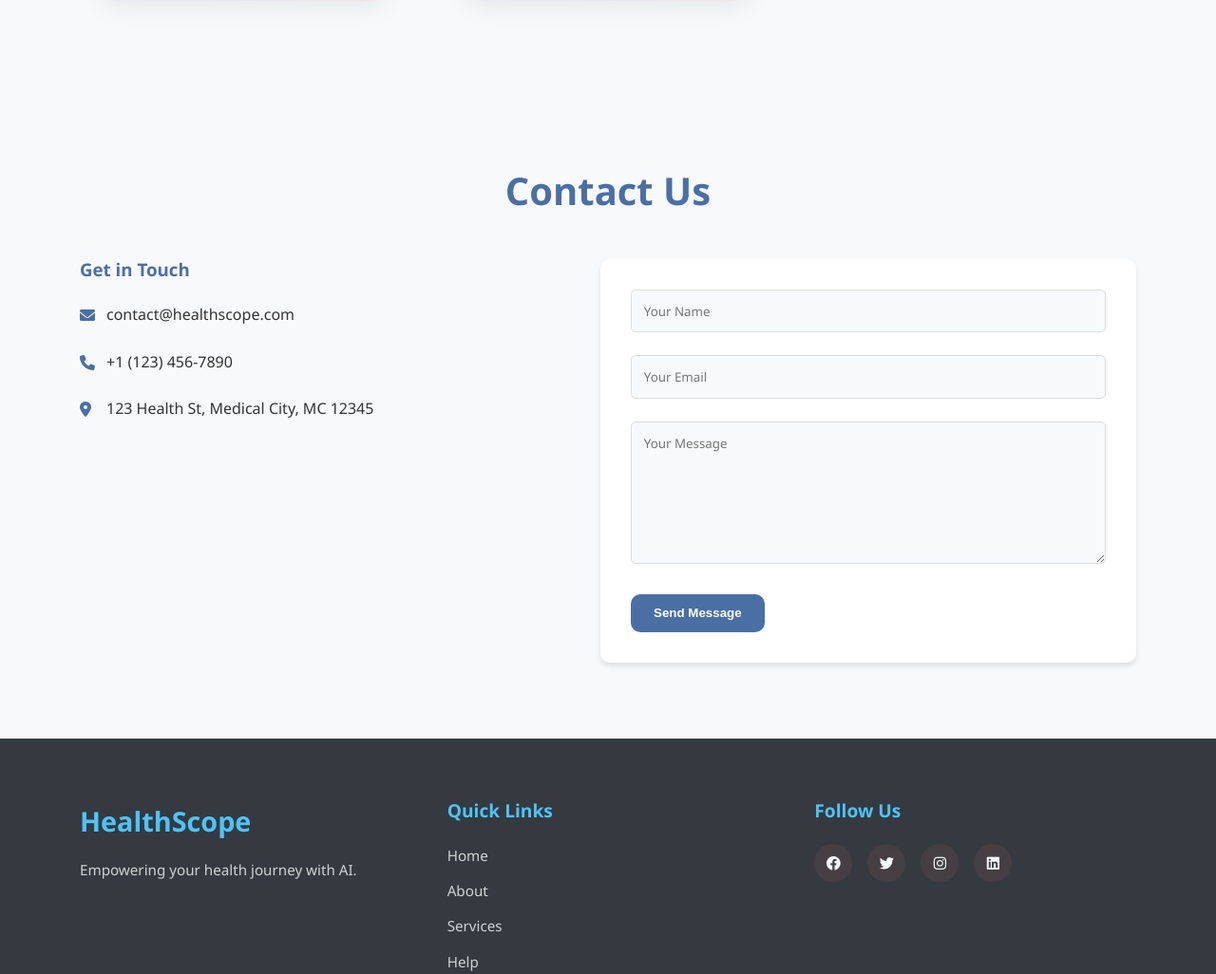
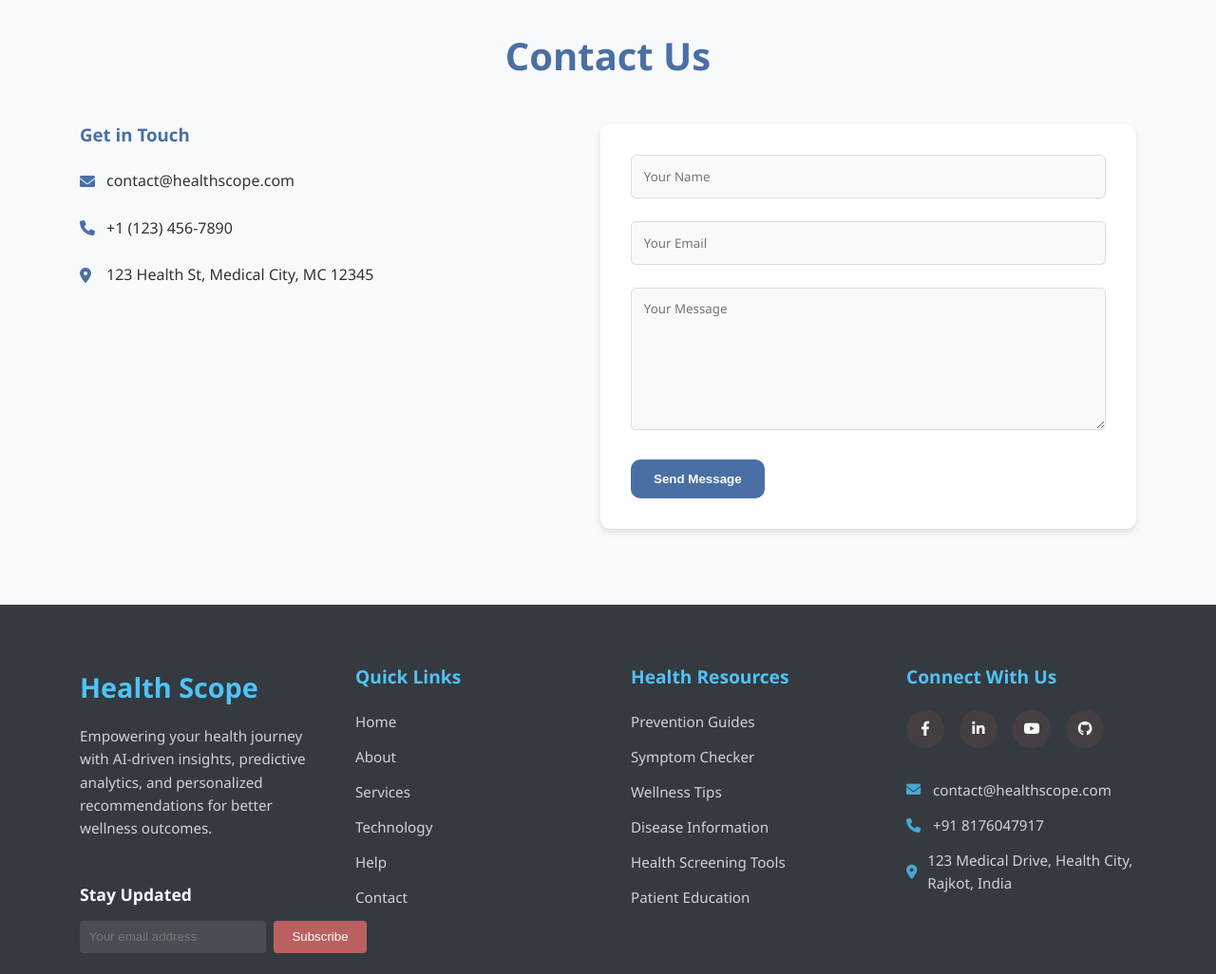
Before and after one commit to Angad143/HealthScope---A-Multi-Disease-Progression-and-Severity-Prediction-Platform, a Flask app: page / in a window 1280 px wide. Shown: the part 5474-6500 px from the top of the page at 95% size. Run offline with Flask 3, Linux system fonts and the light colour scheme; some libraries are stand-ins or nearby versions.

Commit message:
completed footer parts

```diff
--- a/Health Scope - Multi-Disease Prediction System (Flask)/templates/index.html
+++ b/Health Scope - Multi-Disease Prediction System (Flask)/templates/index.html
@@ -300,55 +300,93 @@
     <!-- Technology Section -->
     <section id="technology" class="technology-section">
         <div class="container">
+            <div class="section-header">
                 <h2>Our Technology Stack</h2>
+                <p class="technology-section-description">
+                    This project uses some amazing tools. I used Python to handle the data and make things work.
+                    TensorFlow helps with deep learning, and Scikit-learn is used for machine learning. I used Flask to
+                    show everything on a website. All these tools work together that can analyze health data and provide
+                    meaningful insights.
+                </p>
+            </div>
+
             <div class="tech-grid">
+                <!-- Artificial Intelligence -->
                 <div class="tech-card">
-                    <img src="{{ url_for('static', filename='images/tech-icons/deep-learning.png') }}"
-                        alt="Deep Learning" class="tech-icon">
-                    <h3>Deep Learning</h3>
-                    <p>Advanced neural networks for accurate disease prediction and pattern recognition.</p>
+                    <div class="tech-image-wrapper">
+                        <img src="{{ url_for('static', filename='images/tech-icons/Artificial-Intelligence.jpg') }}"
+                            alt="Artificial Intelligence" class="tech-image">
                     </div>
+                    <div class="tech-content">
+                        <h3>Artificial Intelligence</h3>
+                        <p>AI-powered analysis for comprehensive health assessments and recommendations.</p>
+                        <span class="tech-tag AI-btn">Smart Analysis</span>
+                    </div>
+                </div>
+                <!-- Machine Learning -->
                 <div class="tech-card">
-                    <img src="{{ url_for('static', filename='images/tech-icons/machine-learning.png') }}"
-                        alt="Machine Learning" class="tech-icon">
+                    <div class="tech-image-wrapper">
+                        <img src="{{ url_for('static', filename='images/tech-icons/Machine-learning.jpg') }}"
+                            alt="Machine Learning" class="tech-image">
+                    </div>
+                    <div class="tech-content">
                         <h3>Machine Learning</h3>
                         <p>Predictive algorithms that learn from health data to provide personalized insights.</p>
+                        <span class="tech-tag ML-btn">Predictive Models</span>
                     </div>
+                </div>
+
+                <!-- Generative AI -->
                 <div class="tech-card">
-                    <img src="{{ url_for('static', filename='images/tech-icons/ai.png') }}"
-                        alt="Artificial Intelligence" class="tech-icon">
-                    <h3>Artificial Intelligence</h3>
-                    <p>AI-powered analysis for comprehensive health assessments and recommendations.</p>
+                    <div class="tech-image-wrapper">
+                        <img src="{{ url_for('static', filename='images/tech-icons/Generative-AI.png') }}"
+                            alt="Generative AI" class="tech-image">
                     </div>
-                <div class="tech-card">
-                    <img src="{{ url_for('static', filename='images/tech-icons/genai.png') }}" alt="Generative AI"
-                        class="tech-icon">
+                    <div class="tech-content">
                         <h3>Generative AI</h3>
                         <p>Cutting-edge models for synthetic data generation and advanced analysis.</p>
+                        <span class="tech-tag Gen-AI-btn">Data Synthesis</span>
                     </div>
+                </div>
+
+                <!-- Data Science -->
                 <div class="tech-card">
-                    <img src="{{ url_for('static', filename='images/tech-icons/data-science.png') }}" alt="Data Science"
-                        class="tech-icon">
+                    <div class="tech-image-wrapper">
+                        <img src="{{ url_for('static', filename='images/tech-icons/Data-Science.jpg') }}"
+                            alt="Data Science" class="tech-image">
+                    </div>
+                    <div class="tech-content">
                         <h3>Data Science</h3>
                         <p>Extracting meaningful patterns from complex medical datasets.</p>
+                        <span class="tech-tag DS-btn">Pattern Recognition</span>
                     </div>
+                </div>
+
+
+                <!-- Python -->
                 <div class="tech-card">
-                    <img src="{{ url_for('static', filename='images/tech-icons/data-analytics.png') }}"
-                        alt="Data Analytics" class="tech-icon">
-                    <h3>Data Analytics</h3>
-                    <p>Statistical analysis and visualization of health trends and metrics.</p>
+                    <div class="tech-image-wrapper">
+                        <img src="{{ url_for('static', filename='images/tech-icons/Python.jpg') }}" alt="Python"
+                            class="tech-image">
                     </div>
-                <div class="tech-card">
-                    <img src="{{ url_for('static', filename='images/tech-icons/python.png') }}" alt="Python"
-                        class="tech-icon">
+                    <div class="tech-content">
                         <h3>Python</h3>
                         <p>Powerful programming language for backend development and data processing.</p>
+                        <span class="tech-tag Python-btn">Backend</span>
                     </div>
+                </div>
+
+                <!-- Flask -->
                 <div class="tech-card">
-                    <img src="{{ url_for('static', filename='images/tech-icons/flask.png') }}" alt="Flask"
-                        class="tech-icon">
+                    <div class="tech-image-wrapper">
+                        <img src="{{ url_for('static', filename='images/tech-icons/Flask.jpg') }}" alt="Flask"
+                            class="tech-image">
+                    </div>
+                    <div class="tech-content">
                         <h3>Flask</h3>
                         <p>Lightweight web framework for building robust and scalable applications.</p>
+                        <span class="tech-tag Flask-btn">Web Framework</span>
+                    </div>
                 </div>
             </div>
         </div>
@@ -386,8 +424,16 @@
         <div class="container">
             <div class="footer-content">
                 <div class="footer-logo">
-                    <a href="#" class="logo">HealthScope</a>
-                    <p>Empowering your health journey with AI.</p>
+                    <a href="#home" class="logo">Health Scope</a>
+                    <p>Empowering your health journey with AI-driven insights, predictive analytics, and personalized
+                        recommendations for better wellness outcomes.</p>
+                    <div class="footer-newsletter">
+                        <h4>Stay Updated</h4>
+                        <form class="newsletter-form">
+                            <input type="email" placeholder="Your email address" required>
+                            <button type="submit">Subscribe</button>
+                        </form>
+                    </div>
                 </div>
                 <div class="footer-links">
                     <h3>Quick Links</h3>
@@ -395,27 +441,49 @@
                         <li><a href="#home">Home</a></li>
                         <li><a href="#about">About</a></li>
                         <li><a href="#services">Services</a></li>
+                        <li><a href="#technology">Technology</a></li>
                         <li><a href="#help">Help</a></li>
                         <li><a href="#contact">Contact</a></li>
                     </ul>
                 </div>
+                <div class="footer-links">
+                    <h3>Health Resources</h3>
+                    <ul>
+                        <li><a href="#home">Prevention Guides</a></li>
+                        <li><a href="#home">Symptom Checker</a></li>
+                        <li><a href="#home">Wellness Tips</a></li>
+                        <li><a href="#home">Disease Information</a></li>
+                        <li><a href="#home">Health Screening Tools</a></li>
+                        <li><a href="#home">Patient Education</a></li>
+                    </ul>
+                </div>
                 <div class="footer-social">
-                    <h3>Follow Us</h3>
+                    <h3>Connect With Us</h3>
                     <div class="social-icons">
-                        <a href="#"><i class="fab fa-facebook"></i></a>
-                        <a href="#"><i class="fab fa-twitter"></i></a>
-                        <a href="#"><i class="fab fa-instagram"></i></a>
-                        <a href="#"><i class="fab fa-linkedin"></i></a>
+                        <a href="https://www.facebook.com/gangad143" aria-label="Facebook" target="_blank"
+                            rel="noopener noreferrer"><i class="fab fa-facebook-f"></i></a>
+                        <a href="https://www.linkedin.com/in/angadgupta143/" aria-label="LinkedIn" target="_blank"
+                            rel="noopener noreferrer"><i class="fab fa-linkedin-in"></i></a>
+                        <a href="https://www.youtube.com/@greenature143" aria-label="YouTube" target="_blank"
+                            rel="noopener noreferrer"><i class="fab fa-youtube"></i></a>
+                        <a href="https://github.com/Angad143" aria-label="GitHub" target="_blank"
+                            rel="noopener noreferrer"><i class="fab fa-github"></i></a>
+                    </div>
+                    <div class="footer-contact">
+                        <p><i class="fas fa-envelope"></i> contact@healthscope.com</p>
+                        <p><i class="fas fa-phone"></i> +91 8176047917</p>
+                        <p><i class="fas fa-map-marker-alt"></i> 123 Medical Drive, Health City, Rajkot, India</p>
                     </div>
                 </div>
             </div>
             <div class="footer-bottom">
-                <p>&copy; 2023 Health Scope. All rights reserved.</p>
+                <p>&copy; 2025 HealthScope | Developed with ❤️ by Medical AI Team | Version 2.0.0</p>
+                <p class="footer-disclaimer">For research and educational purposes only. Not intended as medical advice.
+                </p>
             </div>
         </div>
     </footer>
 
-    <!-- <script src="{{ url_for('static', filename='js/main.js') }}"></script> -->
     {% if scroll_to %}
     <script>
         document.addEventListener('DOMContentLoaded', function () {
```
Also changed, not shown: Health Scope - Multi-Disease Prediction System (Flask)/templates/help.html (+40 -11 lines). Lines whose indentation alone changed are shown as unchanged.
